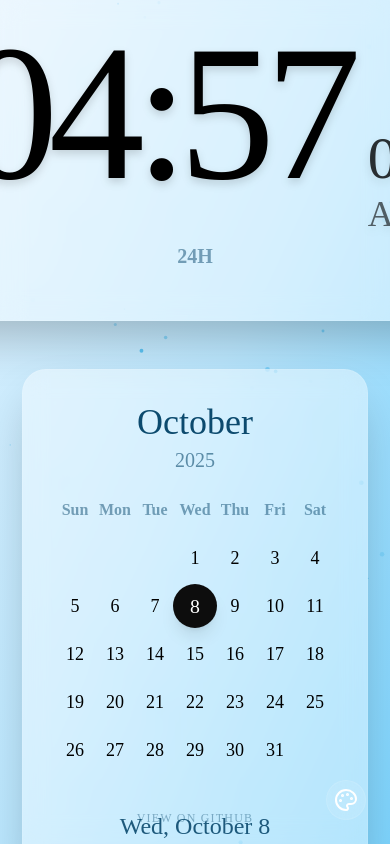
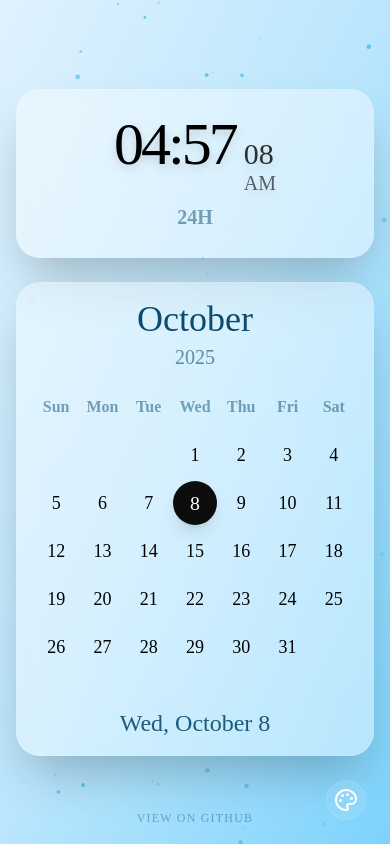
Before and after one commit to abhijit-the-ghost/lofi-digital-clock, a React (Vite) app: page / in a window 390 px wide. Built offline with nearby package versions, Linux system fonts and the light colour scheme.

Commit message:
Fix deployment and responsiveness

```diff
--- a/src/components/Clock.tsx
+++ b/src/components/Clock.tsx
@@ -16,13 +16,13 @@
 
   return (
     <div className="flex flex-col items-center gap-2">
-      <div className="flex items-baseline gap-4 font-[VT323] text-base-content drop-shadow-lg">
-        <div className="text-[12rem] leading-none tracking-tighter">
+      <div className="flex items-baseline gap-2 md:gap-4 font-[VT323] text-base-content drop-shadow-lg">
+        <div className="text-6xl md:text-9xl lg:text-[12rem] leading-none tracking-tighter">
           {hours}:{minutes}
         </div>
         <div className="flex flex-col items-start">
-          <div className="text-6xl leading-none opacity-80">{seconds}</div>
-          {is12Hour && <div className="text-4xl leading-none opacity-60 mt-2">{period}</div>}
+          <div className="text-3xl md:text-5xl lg:text-6xl leading-none opacity-80">{seconds}</div>
+          {is12Hour && <div className="text-xl md:text-3xl lg:text-4xl leading-none opacity-60 mt-1 md:mt-2">{period}</div>}
         </div>
       </div>
 
--- a/src/components/Layout.tsx
+++ b/src/components/Layout.tsx
@@ -18,11 +18,11 @@
             <ParticlesBackground color={theme.colors.particle} />
 
             {/* Content Container */}
-            <div className="relative z-10 flex flex-col lg:flex-row w-full h-full items-center justify-center gap-12 lg:gap-24">
+            <div className="relative z-10 flex flex-col lg:flex-row w-full h-full items-center justify-center gap-6 md:gap-12 lg:gap-24 p-4">
                 {/* Left Section: Clock */}
-                <div className="flex items-center justify-center">
+                <div className="flex items-center justify-center w-full lg:w-auto">
                     <div
-                        className="p-12 rounded-3xl shadow-2xl backdrop-blur-md transition-colors duration-500 border border-white/10"
+                        className="p-6 md:p-12 rounded-3xl shadow-2xl backdrop-blur-md transition-colors duration-500 border border-white/10 w-full max-w-sm lg:max-w-none flex justify-center"
                         style={{ backgroundColor: theme.colors.containerBg, color: theme.colors.text }}
                     >
                         {left}
@@ -30,9 +30,9 @@
                 </div>
 
                 {/* Right Section: Calendar */}
-                <div className="flex items-center justify-center">
+                <div className="flex items-center justify-center w-full lg:w-auto">
                     <div
-                        className="p-8 rounded-3xl shadow-2xl backdrop-blur-md transition-colors duration-500 border border-white/10"
+                        className="p-4 md:p-8 rounded-3xl shadow-2xl backdrop-blur-md transition-colors duration-500 border border-white/10 w-full max-w-sm lg:max-w-none"
                         style={{ backgroundColor: theme.colors.containerBg, color: theme.colors.text }}
                     >
                         {right}
--- a/vite.config.ts
+++ b/vite.config.ts
@@ -12,4 +12,5 @@
     }),
     tailwindcss(),
   ],
+  base: "/lofi-digital-clock/",
 });
```
